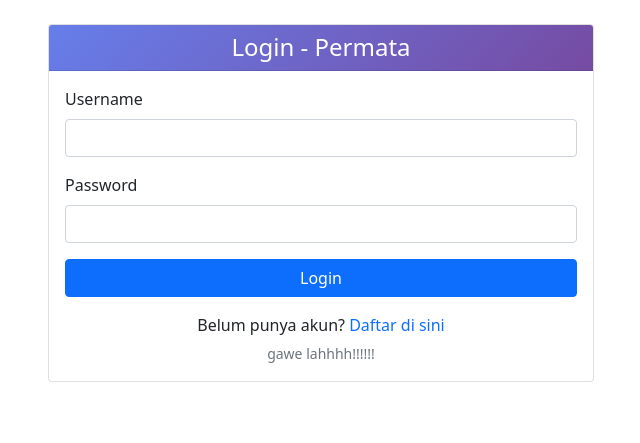
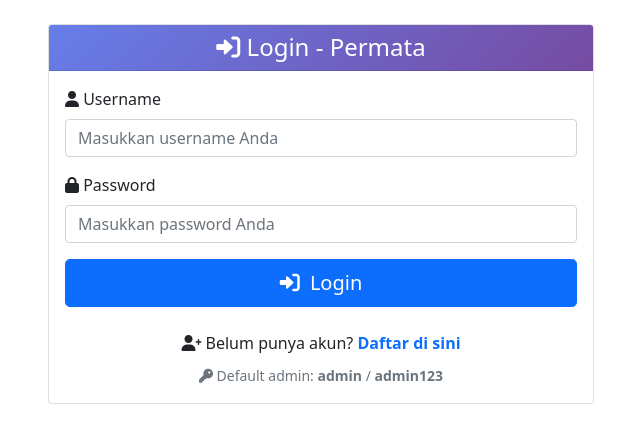
Before and after one commit to RW01TajiPermata/absensi_permata, a Flask app: page /login in a window 1280 px wide. Shown: the part 56-499 px from the top of the page, without its empty margins (319-959 px from the left). Run offline with Flask 3, Linux system fonts and the light colour scheme; data comes from the database, SQL or seed files in the repository; data that the repository does not hold is empty.

Commit message:
Update login.html

```diff
--- a/templates/login.html
+++ b/templates/login.html
@@ -6,21 +6,29 @@
 <div class="row justify-content-center">
     <div class="col-md-6">
         <div class="card">
-            <div class="card-header bg-primary text-white">
-                <h4 class="text-center mb-0">Login - Permata</h4>
+            <div class="card-header bg-primary text-white text-center">
+                <h4 class="mb-0"><i class="fas fa-sign-in-alt"></i> Login - Permata</h4>
             </div>
             <div class="card-body">
-                <form method="POST" action="{{ url_for('login') }}">
+                <form method="POST">
                     <div class="mb-3">
-                        <label for="username" class="form-label">Username</label>
+                        <label for="username" class="form-label">
+                            <i class="fas fa-user"></i> Username
+                        </label>
                         <input type="text" class="form-control" id="username" name="username"
-                               value="{{ request.form.username if request.form.username }}" required>
+                               value="{{ request.form.username if request.form.username }}"
+                               placeholder="Masukkan username Anda" required>
                     </div>
                     <div class="mb-3">
-                        <label for="password" class="form-label">Password</label>
-                        <input type="password" class="form-control" id="password" name="password" required>
+                        <label for="password" class="form-label">
+                            <i class="fas fa-lock"></i> Password
+                        </label>
+                        <input type="password" class="form-control" id="password" name="password"
+                               placeholder="Masukkan password Anda" required>
                     </div>
-                    <button type="submit" class="btn btn-primary w-100">Login</button>
+                    <button type="submit" class="btn btn-primary w-100 btn-lg">
+                        <i class="fas fa-sign-in-alt"></i> Login
+                    </button>
                 </form>
 
                 {% with messages = get_flashed_messages(with_categories=true) %}
@@ -29,12 +37,12 @@
                             {% for category, message in messages %}
                                 {% if category == 'error' %}
                                     <div class="alert alert-danger alert-dismissible fade show">
-                                        {{ message }}
+                                        <i class="fas fa-exclamation-triangle"></i> {{ message }}
                                         <button type="button" class="btn-close" data-bs-dismiss="alert"></button>
                                     </div>
                                 {% elif category == 'success' %}
                                     <div class="alert alert-success alert-dismissible fade show">
-                                        {{ message }}
+                                        <i class="fas fa-check-circle"></i> {{ message }}
                                         <button type="button" class="btn-close" data-bs-dismiss="alert"></button>
                                     </div>
                                 {% endif %}
@@ -43,13 +51,17 @@
                     {% endif %}
                 {% endwith %}
 
-                <div class="mt-3 text-center">
-                    <p class="mb-1">Belum punya akun? <a href="{{ url_for('register') }}" class="text-decoration-none">Daftar di sini</a></p>
-                    <small class="text-muted">gawe lahhhh!!!!!!</small>
+                <div class="mt-4 text-center">
+                    <p class="mb-2">
+                        <i class="fas fa-user-plus"></i> Belum punya akun?
+                        <a href="{{ url_for('register') }}" class="text-decoration-none fw-bold">Daftar di sini</a>
+                    </p>
+                    <small class="text-muted">
+                        <i class="fas fa-key"></i> Default admin: <strong>admin</strong> / <strong>admin123</strong>
+                    </small>
                 </div>
             </div>
         </div>
     </div>
 </div>
-
 {% endblock %}
```
